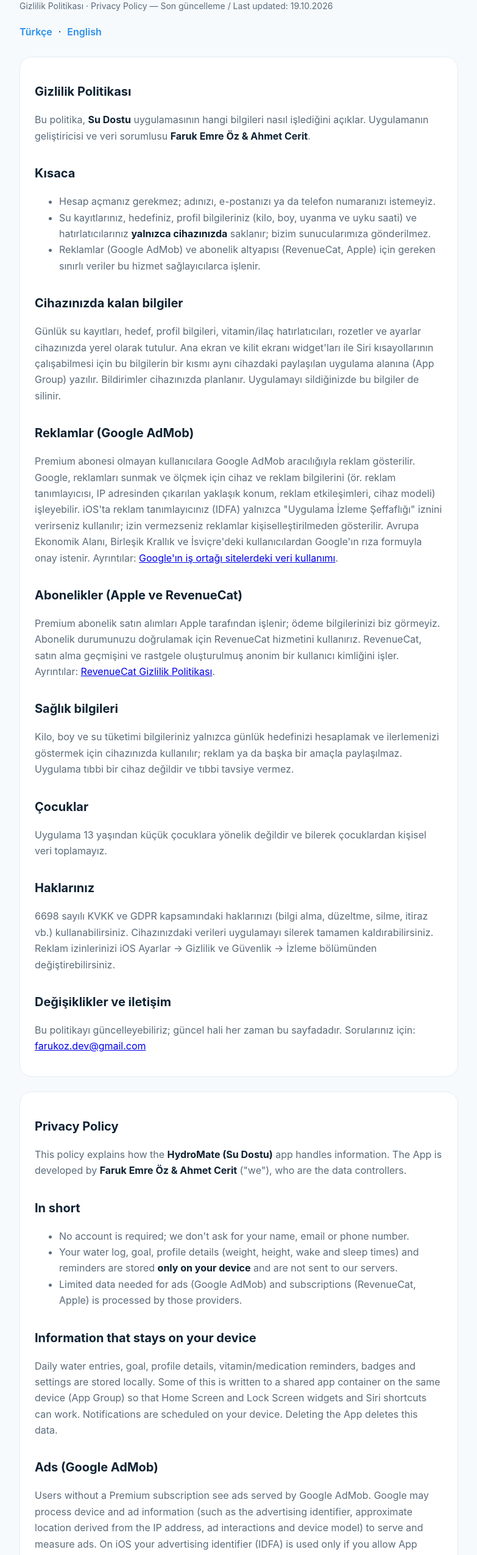
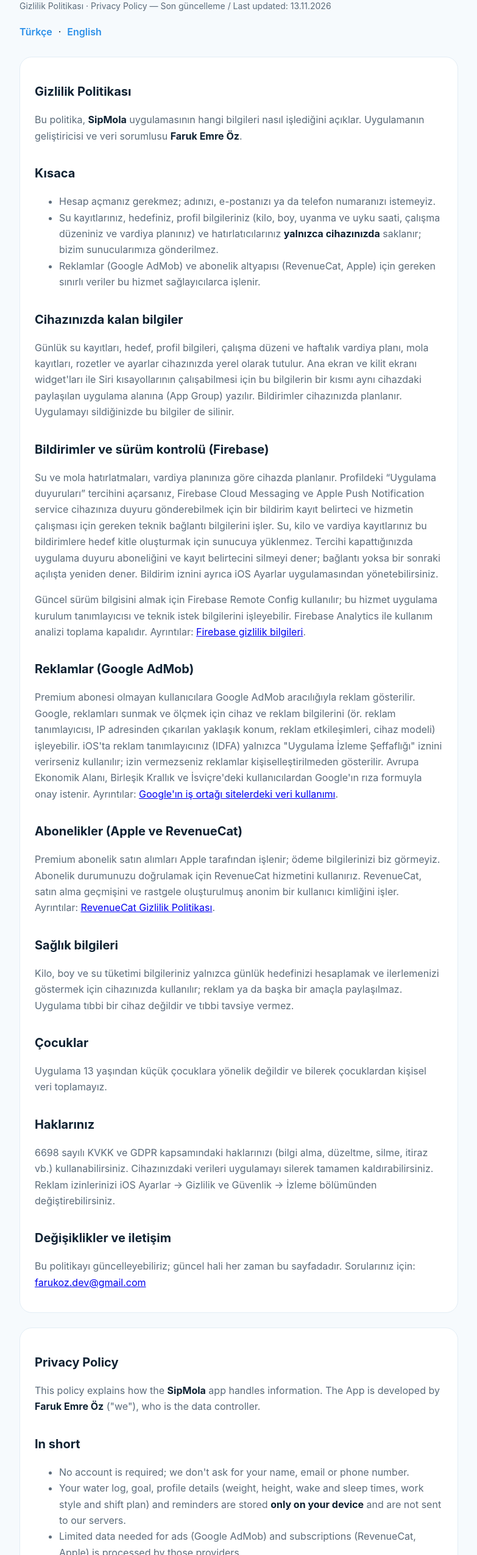
Before and after one commit to FarukOz1/hydromate, a plain HTML site: page privacy.html in a window 1280 px wide. Shown: the part 92-2642 px from the top of the page at 61% size, without its empty margins (248-1031 px from the left). Drawn offline with Linux system fonts and the light colour scheme.

Commit message:
Rename to SipMola; disclose Firebase in privacy policy
- App renamed from Su Dostu / HydroMate to SipMola
- Privacy policy: Firebase Cloud Messaging and Remote Config, shift
  plan and work style data, break records; single developer listed
- Terms: new name, updated date

Co-Authored-By: Claude Opus 5.5 <noreply@anthropic.com>

```diff
--- a/privacy.html
+++ b/privacy.html
@@ -3,7 +3,7 @@
 <head>
 <meta charset="utf-8">
 <meta name="viewport" content="width=device-width, initial-scale=1">
-<title>Su Dostu · HydroMate — Gizlilik Politikası / Privacy Policy</title>
+<title>SipMola — Gizlilik Politikası / Privacy Policy</title>
 <style>
   :root { --bg:#F6FAFD; --card:#fff; --ink:#0F2233; --ink2:#5B6B7A; --accent:#2B8FE8; --line:#E3EDF5; }
   @media (prefers-color-scheme: dark) { :root { --bg:#0A131D; --card:#132130; --ink:#F2F6FA; --ink2:#8C9DAF; --accent:#5AD3F0; --line:#1C2D3C; } }
@@ -22,23 +22,27 @@
 </head>
 <body>
 <main>
-  <h1>Su Dostu · HydroMate</h1>
-  <p class="muted">Gizlilik Politikası · Privacy Policy — Son güncelleme / Last updated: 19.10.2026</p>
+  <h1>SipMola</h1>
+  <p class="muted">Gizlilik Politikası · Privacy Policy — Son güncelleme / Last updated: 13.11.2026</p>
   <div class="lang"><a href="#tr">Türkçe</a> · <a href="#en">English</a></div>
 
   <section id="tr">
     <h2>Gizlilik Politikası</h2>
-    <p>Bu politika, <strong>Su Dostu</strong> uygulamasının hangi bilgileri nasıl işlediğini açıklar. Uygulamanın geliştiricisi ve veri sorumlusu <strong>Faruk Emre Öz & Ahmet Cerit</strong>.</p>
+    <p>Bu politika, <strong>SipMola</strong> uygulamasının hangi bilgileri nasıl işlediğini açıklar. Uygulamanın geliştiricisi ve veri sorumlusu <strong>Faruk Emre Öz</strong>.</p>
 
     <h2>Kısaca</h2>
     <ul>
       <li>Hesap açmanız gerekmez; adınızı, e-postanızı ya da telefon numaranızı istemeyiz.</li>
-      <li>Su kayıtlarınız, hedefiniz, profil bilgileriniz (kilo, boy, uyanma ve uyku saati) ve hatırlatıcılarınız <strong>yalnızca cihazınızda</strong> saklanır; bizim sunucularımıza gönderilmez.</li>
+      <li>Su kayıtlarınız, hedefiniz, profil bilgileriniz (kilo, boy, uyanma ve uyku saati, çalışma düzeniniz ve vardiya planınız) ve hatırlatıcılarınız <strong>yalnızca cihazınızda</strong> saklanır; bizim sunucularımıza gönderilmez.</li>
       <li>Reklamlar (Google AdMob) ve abonelik altyapısı (RevenueCat, Apple) için gereken sınırlı veriler bu hizmet sağlayıcılarca işlenir.</li>
     </ul>
 
     <h2>Cihazınızda kalan bilgiler</h2>
-    <p>Günlük su kayıtları, hedef, profil bilgileri, vitamin/ilaç hatırlatıcıları, rozetler ve ayarlar cihazınızda yerel olarak tutulur. Ana ekran ve kilit ekranı widget'ları ile Siri kısayollarının çalışabilmesi için bu bilgilerin bir kısmı aynı cihazdaki paylaşılan uygulama alanına (App Group) yazılır. Bildirimler cihazınızda planlanır. Uygulamayı sildiğinizde bu bilgiler de silinir.</p>
+    <p>Günlük su kayıtları, hedef, profil bilgileri, çalışma düzeni ve haftalık vardiya planı, mola kayıtları, rozetler ve ayarlar cihazınızda yerel olarak tutulur. Ana ekran ve kilit ekranı widget'ları ile Siri kısayollarının çalışabilmesi için bu bilgilerin bir kısmı aynı cihazdaki paylaşılan uygulama alanına (App Group) yazılır. Bildirimler cihazınızda planlanır. Uygulamayı sildiğinizde bu bilgiler de silinir.</p>
+
+    <h2>Bildirimler ve sürüm kontrolü (Firebase)</h2>
+    <p>Su ve mola hatırlatmaları, vardiya planınıza göre cihazda planlanır. Profildeki “Uygulama duyuruları” tercihini açarsanız, Firebase Cloud Messaging ve Apple Push Notification service cihazınıza duyuru gönderebilmek için bir bildirim kayıt belirteci ve hizmetin çalışması için gereken teknik bağlantı bilgilerini işler. Su, kilo ve vardiya kayıtlarınız bu bildirimlere hedef kitle oluşturmak için sunucuya yüklenmez. Tercihi kapattığınızda uygulama duyuru aboneliğini ve kayıt belirtecini silmeyi dener; bağlantı yoksa bir sonraki açılışta yeniden dener. Bildirim iznini ayrıca iOS Ayarlar uygulamasından yönetebilirsiniz.</p>
+    <p>Güncel sürüm bilgisini almak için Firebase Remote Config kullanılır; bu hizmet uygulama kurulum tanımlayıcısı ve teknik istek bilgilerini işleyebilir. Firebase Analytics ile kullanım analizi toplama kapalıdır. Ayrıntılar: <a href="https://firebase.google.com/support/privacy">Firebase gizlilik bilgileri</a>.</p>
 
     <h2>Reklamlar (Google AdMob)</h2>
     <p>Premium abonesi olmayan kullanıcılara Google AdMob aracılığıyla reklam gösterilir. Google, reklamları sunmak ve ölçmek için cihaz ve reklam bilgilerini (ör. reklam tanımlayıcısı, IP adresinden çıkarılan yaklaşık konum, reklam etkileşimleri, cihaz modeli) işleyebilir. iOS'ta reklam tanımlayıcınız (IDFA) yalnızca "Uygulama İzleme Şeffaflığı" iznini verirseniz kullanılır; izin vermezseniz reklamlar kişiselleştirilmeden gösterilir. Avrupa Ekonomik Alanı, Birleşik Krallık ve İsviçre'deki kullanıcılardan Google'ın rıza formuyla onay istenir. Ayrıntılar: <a href="https://policies.google.com/technologies/partner-sites">Google'ın iş ortağı sitelerdeki veri kullanımı</a>.</p>
@@ -61,17 +65,21 @@
 
   <section id="en">
     <h2>Privacy Policy</h2>
-    <p>This policy explains how the <strong>HydroMate (Su Dostu)</strong> app handles information. The App is developed by <strong>Faruk Emre Öz & Ahmet Cerit</strong> ("we"), who are the data controllers.</p>
+    <p>This policy explains how the <strong>SipMola</strong> app handles information. The App is developed by <strong>Faruk Emre Öz</strong> ("we"), who is the data controller.</p>
 
     <h2>In short</h2>
     <ul>
       <li>No account is required; we don't ask for your name, email or phone number.</li>
-      <li>Your water log, goal, profile details (weight, height, wake and sleep times) and reminders are stored <strong>only on your device</strong> and are not sent to our servers.</li>
+      <li>Your water log, goal, profile details (weight, height, wake and sleep times, work style and shift plan) and reminders are stored <strong>only on your device</strong> and are not sent to our servers.</li>
       <li>Limited data needed for ads (Google AdMob) and subscriptions (RevenueCat, Apple) is processed by those providers.</li>
     </ul>
 
     <h2>Information that stays on your device</h2>
-    <p>Daily water entries, goal, profile details, vitamin/medication reminders, badges and settings are stored locally. Some of this is written to a shared app container on the same device (App Group) so that Home Screen and Lock Screen widgets and Siri shortcuts can work. Notifications are scheduled on your device. Deleting the App deletes this data.</p>
+    <p>Daily water entries, goal, profile details, work style and weekly shift plan, break records, badges and settings are stored locally. Some of this is written to a shared app container on the same device (App Group) so that Home Screen and Lock Screen widgets and Siri shortcuts can work. Notifications are scheduled on your device. Deleting the App deletes this data.</p>
+
+    <h2>Notifications and version checks (Firebase)</h2>
+    <p>Water and break reminders are scheduled on your device according to your shift plan. If you enable “App announcements” in Profile, Firebase Cloud Messaging and Apple Push Notification service process a notification registration token and technical connection information to deliver announcements. Your water, weight and shift records are not uploaded to target these announcements. When you turn this preference off, the app attempts to unsubscribe and delete the token; if offline, it retries on the next launch. You can also manage notification permission in iOS Settings.</p>
+    <p>Firebase Remote Config retrieves current version information and may process an app installation identifier and technical request information. Firebase Analytics usage collection is disabled. See <a href="https://firebase.google.com/support/privacy">Firebase privacy information</a>.</p>
 
     <h2>Ads (Google AdMob)</h2>
     <p>Users without a Premium subscription see ads served by Google AdMob. Google may process device and ad information (such as the advertising identifier, approximate location derived from the IP address, ad interactions and device model) to serve and measure ads. On iOS your advertising identifier (IDFA) is used only if you allow App Tracking Transparency; otherwise ads are not personalized. Users in the EEA, UK and Switzerland are asked for consent through Google's consent form. Details: <a href="https://policies.google.com/technologies/partner-sites">How Google uses information from sites or apps that use its services</a>.</p>
```
Also changed, not shown: index.html (+2 -2 lines), terms.html (+5 -5 lines).
